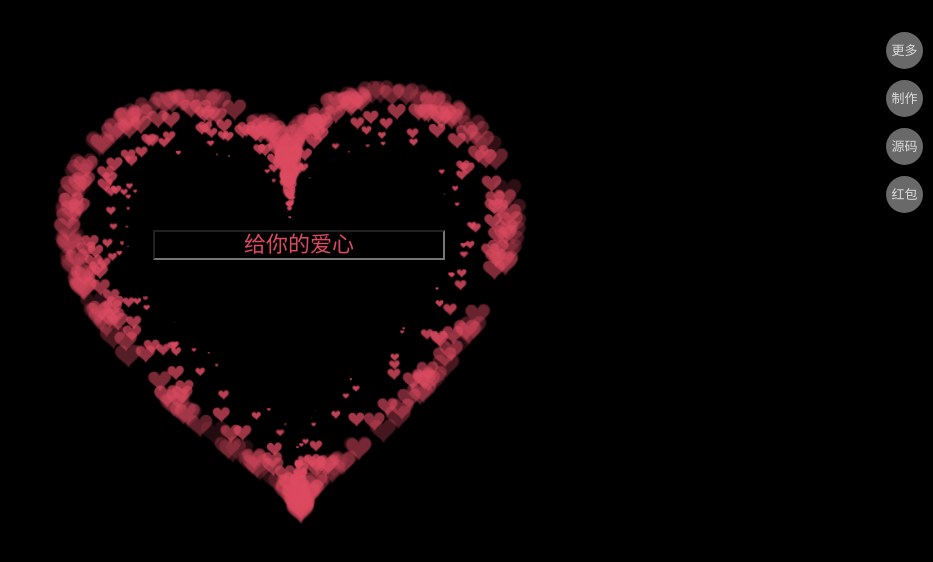
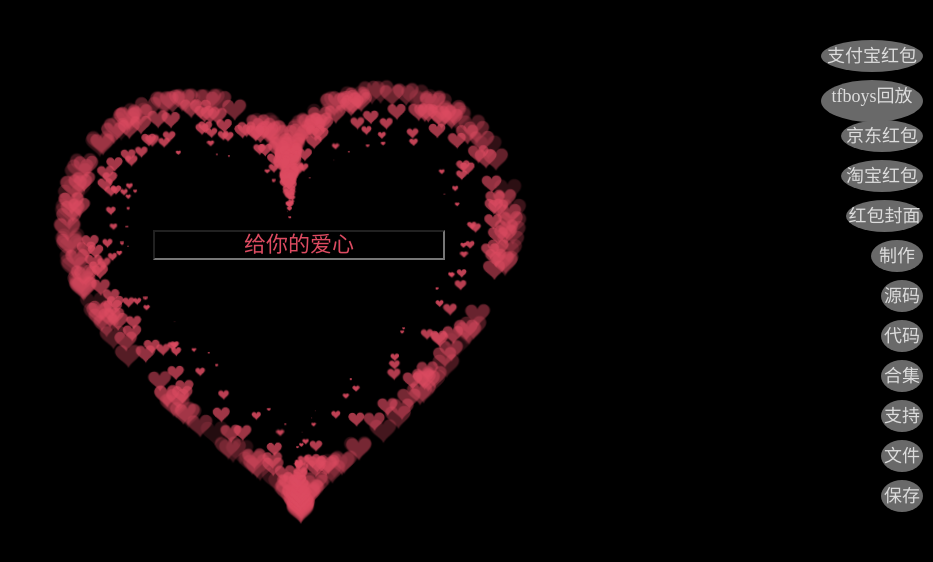
Before and after one commit to love99you/6, a plain HTML site: page index.html in a window 1280 px wide. Shown: the whole page, without its empty margins (347-1280 px from the left). Drawn offline with nearby package versions, Linux system fonts and the light colour scheme.

Commit message:
Update index.html

```diff
--- a/index.html
+++ b/index.html
@@ -1,10 +1,10 @@
 <!DOCTYPE html>
-<!--<div class="menu__subheader"><br>微信公众号：雁卿雁卿呀-->
+<!--<div class="menu__subheader"><br>微信公众号：可乐自媒体-->
 <html lang="zh">
  <head>
   <meta charset="UTF-8">
   <meta http-equiv="X-UA-Compatible" content="IE=edge">
-  <title>跳动的爱心</title>
+  <title>微信公众号：可乐自媒体 爱心代码</title>
   <meta name="author" content="Logical Digit ">
   <style>
    * {
@@ -85,14 +85,18 @@
   </style>
  </head>
  <body>
-   <a href="https://mp.weixin.qq.com/s/oxLqXBcLCT8ij67DjkW2kw" class="hide_buttom"
-  style="position: fixed;top: 10%;right: 10px;width: 35px;height: 35px;z-index: 999;background: #696969;border-radius: 50%;padding: 1.0px;text-align: center;color: #ddd;text-decoration: none;   clear: both; line-height: 35px; 	margin:auto;   font-size: 13px;">制作</a>
-  <a href="https://mp.weixin.qq.com/s/KA3nFLUB5W8f1BIyd_g0cg" class="hide_buttom"
-  style="position: fixed;top: 4%;right: 10px;width: 35px;height: 35px;z-index: 998;background: #696969;border-radius: 50%;padding: 1.0px;text-align: center;color: #ddd;text-decoration: none;   clear: both; line-height: 35px; 	margin:auto;   font-size: 13px;">更多</a>
-          <a href="https://pan.quark.cn/s/3344d23e48a8" class="hide_buttom"
-  style="position: fixed;top: 16%;right: 10px;width: 35px;height: 35px;z-index: 997;background: #696969;border-radius: 50%;padding: 1.0px;text-align: center;color: #ddd;text-decoration: none;   clear: both; line-height: 35px; 	margin:auto;   font-size: 13px;">源码</a>
-  <a href="https://shop1619956412.v.weidian.com/?userid=1619956412&spider_token=2720" class="hide_buttom"
-  style="position: fixed;top: 22%;right: 10px;width: 35px;height: 35px;z-index: 996;background: #696969;border-radius: 50%;padding: 1.0px;text-align: center;color: #ddd;text-decoration: none;   clear: both; line-height: 35px; 	margin:auto;   font-size: 13px;">红包</a>
+<a href="https://mp.weixin.qq.com/s/Ftmx8ot9M_rYWFZsrJtypA" style="position: fixed; top: 5%; right: 10px; width: 100px; height: 30px; z-index: 999; background: #696969; border-radius: 50%; padding: 1.0px; text-align: center; color: #ddd; text-decoration: none; line-height: 30px; font-size: 18px;">支付宝红包</a>
+<a href="https://pan.quark.cn/s/ee4847bffd34" style="position: fixed; top: 10%; right: 10px; width: 100px; height: 40px; z-index: 999; background: #696969; border-radius: 50%; padding: 1.0px; text-align: center; color: #ddd; text-decoration: none; line-height: 30px; font-size: 18px;">tfboys回放</a>
+<a href="https://mp.weixin.qq.com/s/0_GSKq1HqEw9qLCIOV_FEg" style="position: fixed; top: 15%; right: 10px; width: 80px; height: 30px; z-index: 999; background: #696969; border-radius: 50%; padding: 1.0px; text-align: center; color: #ddd; text-decoration: none; line-height: 30px; font-size: 18px;">京东红包</a>
+<a href="https://mp.weixin.qq.com/s/TuUjGvr62RVz721_TeDRjA" style="position: fixed; top: 20%; right: 10px; width: 80px; height: 30px; z-index: 999; background: #696969; border-radius: 50%; padding: 1.0px; text-align: center; color: #ddd; text-decoration: none; line-height: 30px; font-size: 18px;">淘宝红包</a>
+<a href="https://shop1619956412.v.weidian.com/?userid=1619956412&spider_token=2720" style="position: fixed; top: 25%; right: 10px; width: 75px; height: 30px; z-index: 999; background: #696969; border-radius: 50%; padding: 1.0px; text-align: center; color: #ddd; text-decoration: none; line-height: 30px; font-size: 18px;">红包封面</a>
+<a href="https://mp.weixin.qq.com/s/YYbYUHNKEg_U3HTHEh2C5w" style="position: fixed; top: 30%; right: 10px; width: 50px; height: 30px; z-index: 999; background: #696969; border-radius: 50%; padding: 1.0px; text-align: center; color: #ddd; text-decoration: none; line-height: 30px; font-size: 18px;">制作</a>
+<a href="https://pan.quark.cn/s/3344d23e48a8" style="position: fixed; top: 35%; right: 10px; width: 40px; height: 30px; z-index: 999; background: #696969; border-radius: 50%; padding: 1.0px; text-align: center; color: #ddd; text-decoration: none; line-height: 30px; font-size: 18px;">源码</a>
+<a href="https://drive.uc.cn/s/4819fdecb8a24" style="position: fixed; top: 40%; right: 10px; width: 40px; height: 30px; z-index: 999; background: #696969; border-radius: 50%; padding: 1.0px; text-align: center; color: #ddd; text-decoration: none; line-height: 30px; font-size: 18px;">代码</a>
+<a href="https://pan.xunlei.com/s/VNlDcB3ABz0oNSOEv5mpSE_tA1?pwd=97rw#" style="position: fixed; top: 45%; right: 10px; width: 40px; height: 30px; z-index: 999; background: #696969; border-radius: 50%; padding: 1.0px; text-align: center; color: #ddd; text-decoration: none; line-height: 30px; font-size: 18px;">合集</a>
+<a href="https://mp.weixin.qq.com/s/CImse_lRLCDjB3WzAqRp1Q" style="position: fixed; top: 50%; right: 10px; width: 40px; height: 30px; z-index: 999; background: #696969; border-radius: 50%; padding: 1.0px; text-align: center; color: #ddd; text-decoration: none; line-height: 30px; font-size: 18px;">支持</a>
+<a href="https://pan.xunlei.com/s/VNvuk-JW5z1Z6FIOvcYavdLkA1?pwd=izfw#" style="position: fixed; top: 55%; right: 10px; width: 40px; height: 30px; z-index: 999; background: #696969; border-radius: 50%; padding: 1.0px; text-align: center; color: #ddd; text-decoration: none; line-height: 30px; font-size: 18px;">文件</a>
+<a href="https://pan.quark.cn/s/96dc82d97328" style="position: fixed; top: 60%; right: 10px; width: 40px; height: 30px; z-index: 999; background: #696969; border-radius: 50%; padding: 1.0px; text-align: center; color: #ddd; text-decoration: none; line-height: 30px; font-size: 18px;">保存</a>
 
 
   <div id="jsi-cherry-container" class="container ">
```
